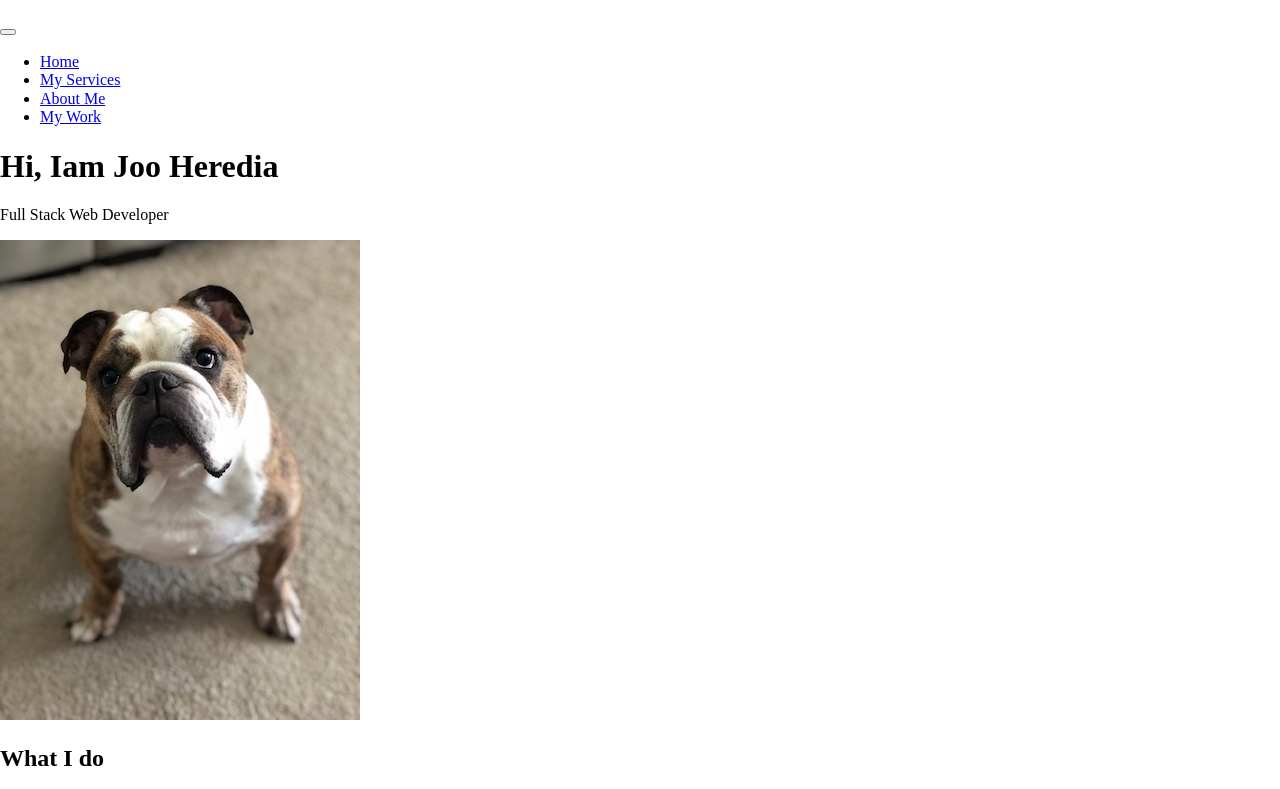
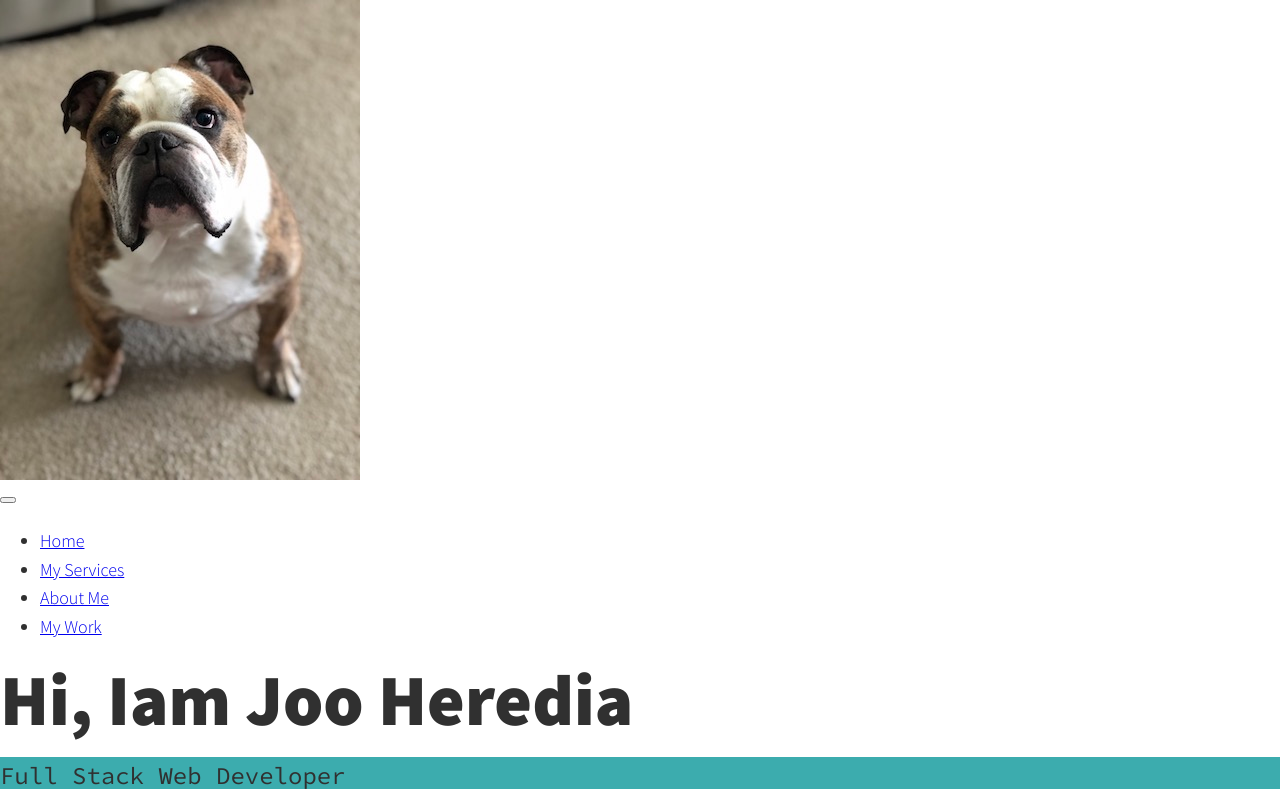
Before and after one commit to djjoo007/Updated_Portfolio, a plain HTML site: page index.html in a window 1280 px wide. Shown: the top 789 px of the page. Drawn offline with nearby package versions, Linux system fonts and the light colour scheme.

Commit message:
add styling css

```diff
--- a/index.html
+++ b/index.html
@@ -6,13 +6,15 @@
     <title>Portfolio</title>
     <link rel="stylesheet" href="https://cdnjs.cloudflare.com/ajax/libs/normalize/8.0.1/normalize.min.css">
     <link rel="stylesheet" href="https://cdnjs.cloudflare.com/ajax/libs/font-awesome/5.11.2/css/all.css" integrity="sha256-46qynGAkLSFpVbEBog43gvNhfrOj+BmwXdxFgVK/Kvc=" crossorigin="anonymous" />
+    <link href="https://fonts.googleapis.com/css?family=Source+Code+Pro:400,900|Source+Sans+Pro:300,900&display=swap" rel="stylesheet">
+    <link rel="stylesheet" href="style.css">
 
 </head>
 
 <body>
     <header>
         <div class='logo'>
-            <img src='img/devjoo.png' alt="">
+            <img src='img/Bowser.jpg' alt="">
         </div>
         <button class='nav-toggle' aria-label='toggle navigation'>
             <span class='hamburger'></span>
@@ -32,7 +34,7 @@
             <h1 class="section__title section_title--intro">
                 Hi, Iam <strong>Joo Heredia</strong>
             </h1>
-            <p class="section__subtitle section_subtitle--intro">Full Stack Web Developer</p>
+            <p class="section__subtitle section__subtitle--intro">Full Stack Web Developer</p>
             <img src="img/Bowser.jpg" alt="a portfolio picture">
         </section>
 
@@ -109,7 +111,10 @@
     <footer>
         <a href="email" class="footer__link">jooheredia@gmail.com</a>
         <ul class="social-list">
-            <li class="social-list__item"><a class="social-list_link"></a></li>
+            <li class="social-list__item">a<a class="social-list_link" href=""></a></li>
+            <li class="social-list__item">b<a class="social-list_link" href=""></a></li>
+            <li class="social-list__item">c<a class="social-list_link" href=""></a></li>
+            <li class="social-list__item">d<a class="social-list_link" href=""></a></li>
         </ul>
     </footer>
 </body>
--- a/style.css
+++ b/style.css
@@ -0,0 +1,84 @@
+*,
+*::before,
+*::after {
+    box-sizing: border-box;
+}
+
+/* Custom Properties, update these for your own design */
+
+:root {
+    --ff-primary: 'Source Sans Pro', sans-serif;
+    --ff-secondary: 'Source Code Pro', monospace;
+
+    --fw-reg: 300;
+    --fw-bold: 900;
+
+    --clr-light: #fff;
+    --clr-dark: #303030;
+    --clr-accent: #3CACAE;
+
+    --fs-h1: 3rem;
+    --fs-h2: 2.25rem;
+    --fs-h3: 1.25rem;
+    --fs-body: 1rem;
+}
+
+@media (min-width: 800px) {
+    :root {
+        --fs-h1: 4.5rem;
+        --fs-h2: 3.75rem;
+        --fs-h3: 1.5rem;
+        --fs-body: 1.125rem;
+    }
+}
+
+/* General styles */
+
+body {
+    background: var(--clr-light);
+    color: var(--clr-dark);
+    margin: 0;
+    font-family: var(--ff-primary);
+    font-size: var(--fs-body);
+    line-height: 1.6;
+}
+
+img {
+    display: block;
+    max-width: 100%;
+}
+
+strong { font-weight: var(--fw-bold) }
+
+/* Typography */
+
+h1,
+h2,
+h3 {
+    line-height: 1.1;
+    margin: 0;
+}
+
+h1 { font-size: var(--fs-h1) }
+h2 { font-size: var(--fs-h2) }
+h3 { font-size: var(--fs-h3) }
+
+
+.section__title {
+    margin-bottom: .25em;
+}
+
+.section__title--intro {
+    font-weight: var(--fw-reg);
+}
+
+.section__subtitle {
+    margin: 0;
+    font-size: var(--fs-h3);
+}
+
+.section__subtitle--intro,
+.section__subtitle--about {
+    background: var(--clr-accent);
+    font-family: var(--ff-secondary);
+}
```
